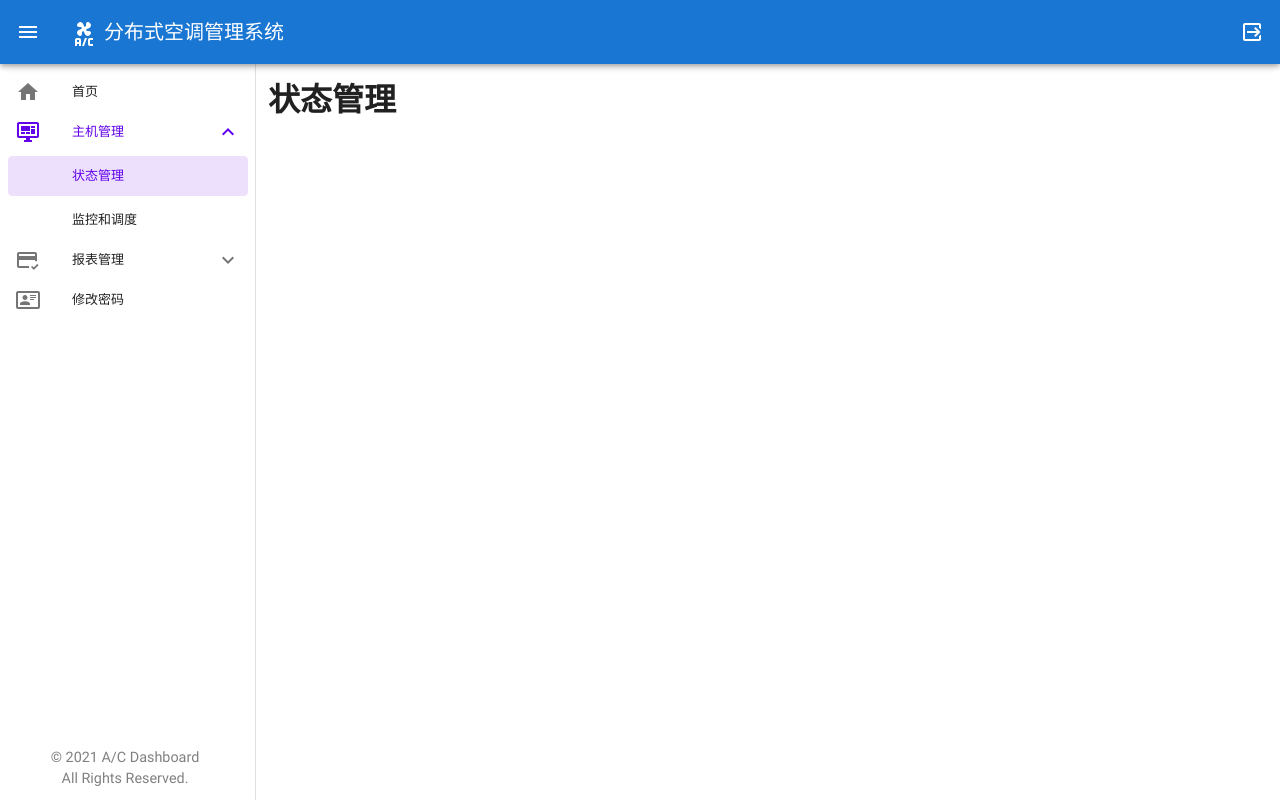
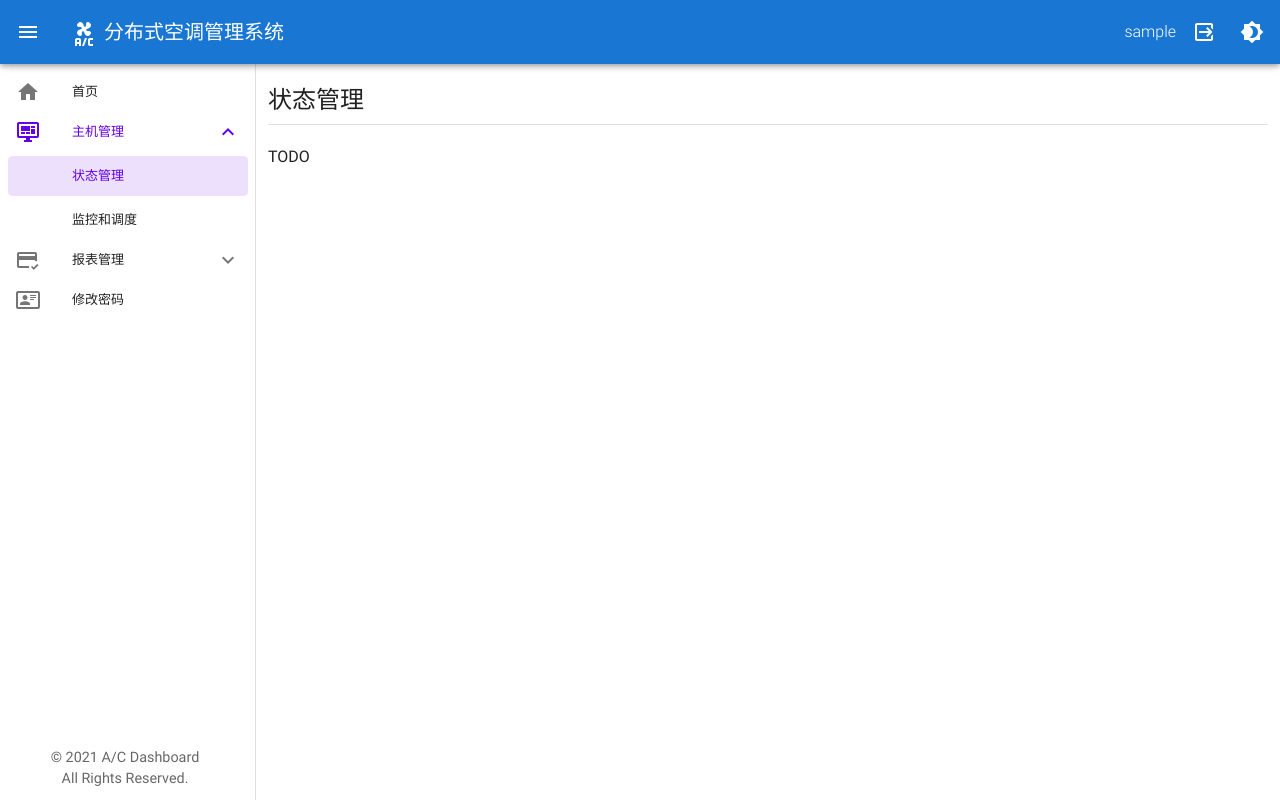
Before and after one commit to PotatoChipsNinja/AC-Dashboard, a Vue app: page /status in a window 1280 px wide. Built offline with nearby package versions, Linux system fonts and the light colour scheme; sample sign-in values are in the browser's storage.

Commit message:
improve details

```diff
--- a/public/css/style.css
+++ b/public/css/style.css
@@ -3,11 +3,10 @@
     bottom: 10px;
     width: 250px;
     text-align: center;
-    color: rgba(0, 0, 0, 0.5);
     font-size: 90%;
   }
 
   #copyright a {
+    color: unset;
     text-decoration: none;
-    color: rgba(0, 0, 0, 0.5);
   }
--- a/src/App.vue
+++ b/src/App.vue
@@ -8,8 +8,15 @@
         </router-link>
       </v-toolbar-title>
       <v-spacer></v-spacer>
+      <div v-show="username" class="font-weight-light mx-1">
+        {{ username }}
+      </div>
       <v-btn icon @click="logout" v-show="username">
         <v-icon>mdi-logout-variant</v-icon>
+      </v-btn>
+
+      <v-btn icon @click="$vuetify.theme.dark = !$vuetify.theme.dark" v-show="username">
+        <v-icon v-text="$vuetify.theme.dark ? 'mdi-brightness-7' : 'mdi-brightness-4'"></v-icon>
       </v-btn>
     </v-app-bar>
 
@@ -72,8 +79,8 @@
       </v-list>
 
       <template v-slot:append>
-        <div id="copyright">
-          &copy; 2021 <a href="https://github.com/PotatoChipsNinja/AC-Dashboard" target="_blank">A/C Dashboard</a>
+        <div id="copyright" class="text--secondary">
+          &copy; {{ new Date().getFullYear() }} <a href="https://github.com/PotatoChipsNinja/AC-Dashboard" target="_blank">A/C Dashboard</a>
           <br/>
           All Rights Reserved.
         </div>
--- a/src/views/Status.vue
+++ b/src/views/Status.vue
@@ -1,6 +1,10 @@
 <template>
   <v-container>
-    <h1>状态管理</h1>
+    <div class="text-h5 my-2">状态管理</div>
+    <v-divider></v-divider>
+    <div class="mt-5">
+      TODO
+    </div>
   </v-container>
 </template>
 
```
